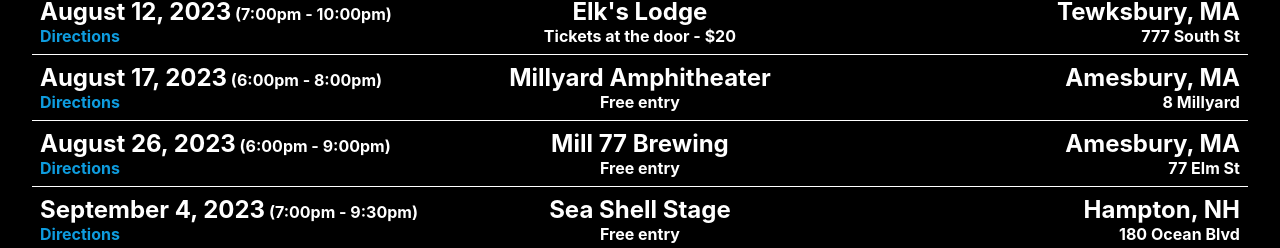
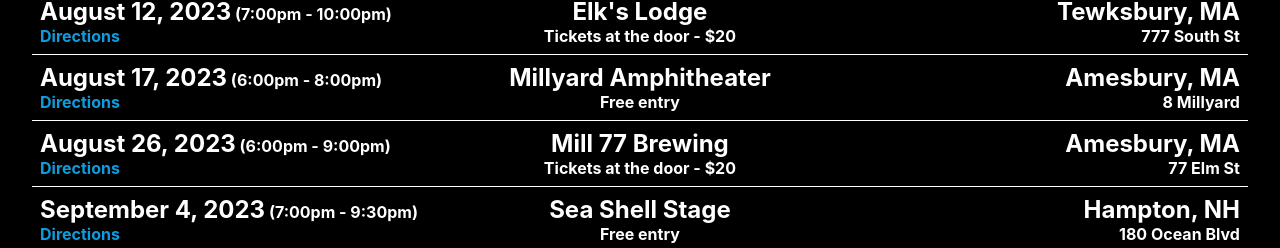
Before and after one commit to TheTiiiim/The-GemsTones-Website, a Next.js app: page /dates in a window 1280 px wide. Shown: the part 760-1008 px from the top of the page. Built offline with nearby package versions, Linux system fonts and the light colour scheme; a web font is replaced by a local one.

Commit message:
fix typo

```diff
--- a/pages/dates.tsx
+++ b/pages/dates.tsx
@@ -89,7 +89,7 @@ const Dates: NextPage = () => {
         <li>
           <div className={styles.dateTime}><h2>August 26, 2023</h2>&#32;<span className={styles.time}>(6:00pm - 9:00pm)</span></div>
           <p className={styles.venue}>Mill 77 Brewing</p>
-          <p className={styles.tickets}>Free entry</p>
+          <p className={styles.tickets}>Tickets at the door - $20</p>
           <p className={styles.cityState}>Amesbury, MA</p>
           <p className={styles.address}>77 Elm St</p>
           <div className={styles.directionsButton}><a target="_blank" href="https://goo.gl/maps/HJVhzN2AftwmzAkv9" rel="noreferrer">Directions</a></div>
```
